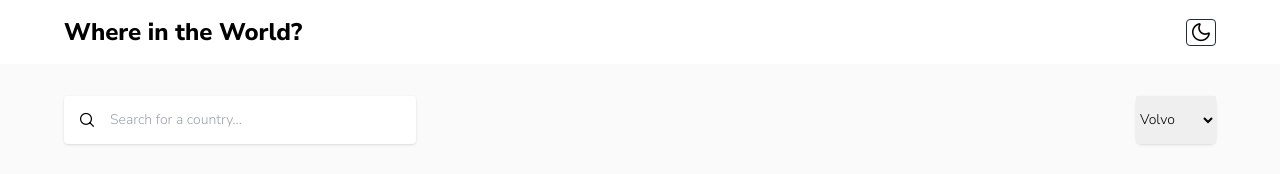
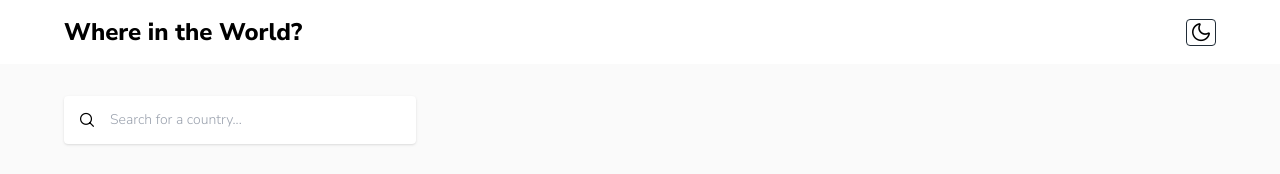
Before and after one commit to TherealZoux/countries-dec, a Vue app: page / in a window 1280 px wide. Shown: the top 174 px of the page. Built offline with nearby package versions, Linux system fonts and the light colour scheme; what @primevue/themes would draw is missing.

Commit message:
Update HomeView.vue
remove select element

```diff
--- a/src/views/HomeView.vue
+++ b/src/views/HomeView.vue
@@ -29,15 +29,6 @@ const searchCountries = computed(() => {
         type="search" placeholder="Search for a country..." v-model="searchData">
     </div>
 
-    <div class="card flex justify-center bg-light dark:bg-dark-elements rounded-[6px] shadow">
-
-      <select name="cars" id="cars" placeholder="Filter by region">
-        <option value="volvo">Volvo</option>
-        <option value="saab">Saab</option>
-        <option value="mercedes">Mercedes</option>
-        <option value="audi">Audi</option>
-      </select>
-    </div>
   </section>
 
 
```
